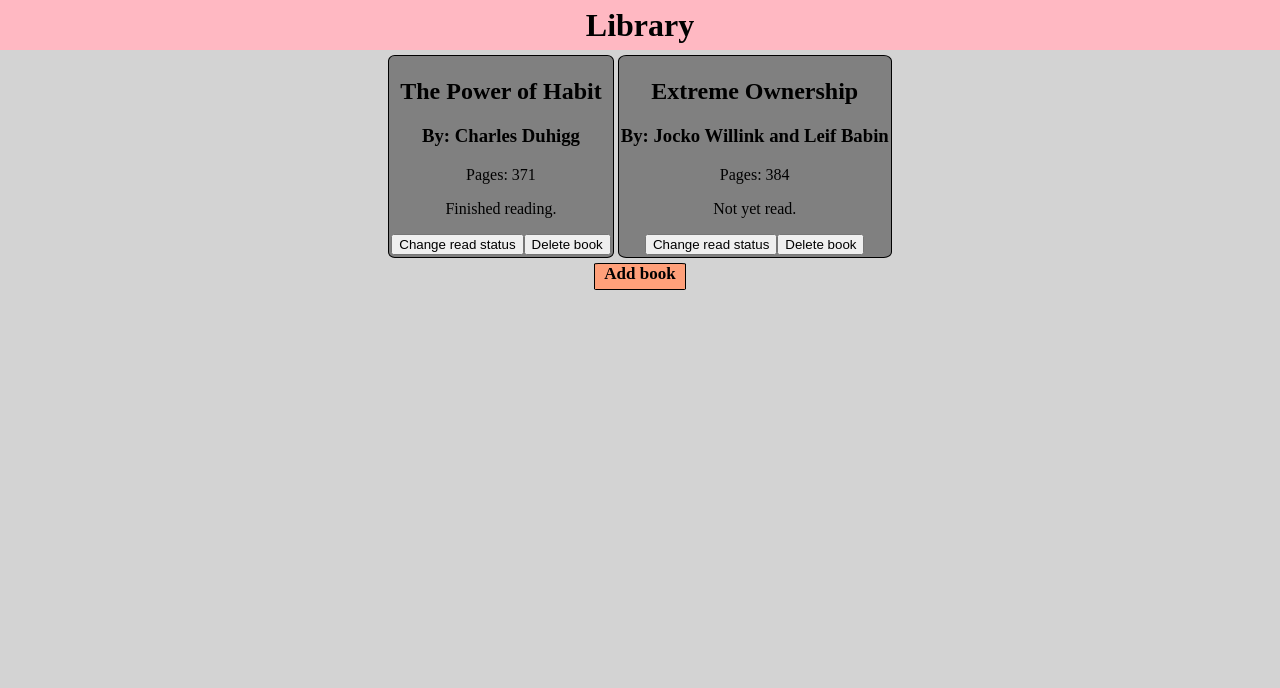
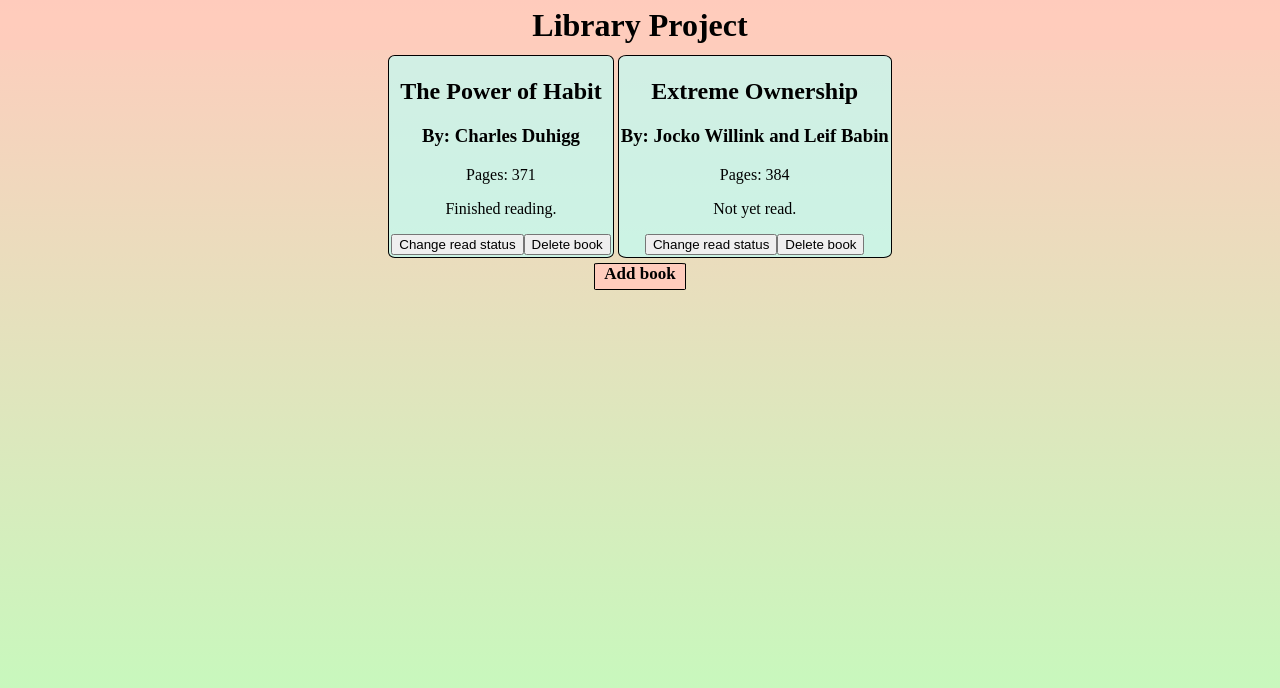
Before and after one commit to kadenjt/library, a plain HTML site: page index.html in a window 1280 px wide. Drawn offline with Linux system fonts and the light colour scheme.

Commit message:
Improved UX

```diff
--- a/index.html
+++ b/index.html
@@ -11,7 +11,7 @@
 <body>
     <div class="container">
         <div class="header">
-            <h1>Library</h1>
+            <h1>Library Project</h1>
         </div>
         <div id="library"></div>
         <div type="button" id="addBtn" onclick="toggleInputDisplay()">Add book</div>
@@ -33,7 +33,6 @@
         </div>
     </div>
     <script src="library.js"></script>
-    <!-- <script src="library-classes.js"></script> -->
 </body>
 
 </html>
--- a/library-classes.js
+++ b/library-classes.js
@@ -16,7 +16,6 @@ class Book {
         const bookHolder = document.createElement("div");
         bookHolder.id = "bookHolder"
         bookHolder.setAttribute("data-libLocation", myLibrary.indexOf(this))
-        bookHolder.style.backgroundColor = "grey";
         const bookElement = document.createElement("div");
         //title
         const title = document.createElement("h2")
@@ -70,7 +69,6 @@ class Library {
         }
     }
     toggleInputDisplay() {
-        console.log("toggle")
         const inputSection = document.getElementById("addBook");
         if (inputSection.style.display === "none") {
             inputSection.style.display = "block";
--- a/library.js
+++ b/library.js
@@ -25,7 +25,6 @@ function updateBookList() {
         book.createBookCard();
     }
     updateListeners();
-    console.log("here")
     localStorage.setItem("library", JSON.stringify(myLibrary));
 }
 
@@ -33,7 +32,6 @@ Book.prototype.createBookCard = function () {
     const bookHolder = document.createElement("div");
     bookHolder.id = "bookHolder"
     bookHolder.setAttribute("data-libLocation", myLibrary.indexOf(this))
-    bookHolder.style.backgroundColor = "grey";
     const bookElement = document.createElement("div");
     //title
     const title = document.createElement("h2")
@@ -121,7 +119,6 @@ if (!localStorage.getItem('library')) {
     addToLibrary("The Power of Habit", "Charles Duhigg", 371, true);
     addToLibrary("Extreme Ownership", "Jocko Willink and Leif Babin", 384, false);
 } else {
-    console.log("data in storage")
     let storedLibrary = JSON.parse(localStorage.getItem("library") || "[]");
     storedLibrary.forEach(book => {
         addToLibrary(book.title, book.author, book.pages, book.read);
--- a/style.css
+++ b/style.css
@@ -8,7 +8,7 @@ body, html {
     align-content: center;
     position: absolute;
     align-items: center ;
-    background: lightgray;
+    background-image: linear-gradient(180deg, #ffccbd, #bfffbd);
     height: 100vh;
     width: 100%;
     display: flex;
@@ -24,7 +24,7 @@ h1 {
     align-items: center;
     justify-content: center;
     font-weight: bold;
-    background: hsl(351, 100%, 86%);
+    background: #ffccbdd5;
     height: 50px;
     width: 100%;
 }
@@ -32,23 +32,19 @@ h1 {
 #library {
     display: flex;
 }
-#bookHolder {
-    margin:2px;
-    border-radius: 3%;
-    margin-bottom: 4px;
-}
 
 #addBook {
-    background: burlywood;
+    background-image: linear-gradient(90deg, #fffacf50, #fffacf, #fffacf50);
     width: 400px;
     padding: 5px;
     margin-top: 10px;
+    border-radius: 5%;
 }
 
 #addBtn {
     font-size: 17px;
     font-weight: bold;
-    background: lightsalmon;
+    background: #ffccbd;
     width: 90px;
     height: 25px;
     border: 1px solid black;
@@ -56,8 +52,9 @@ h1 {
 }
 
 #bookHolder {
+    margin: 5px 2px 5px 2px;
+    border-radius: 3%;
     padding: 2px;
-    margin-top: 5px;
-    margin-bottom: 5px;
     border: 1px solid black;
+    background: #bdfff9a9;
 }
```
